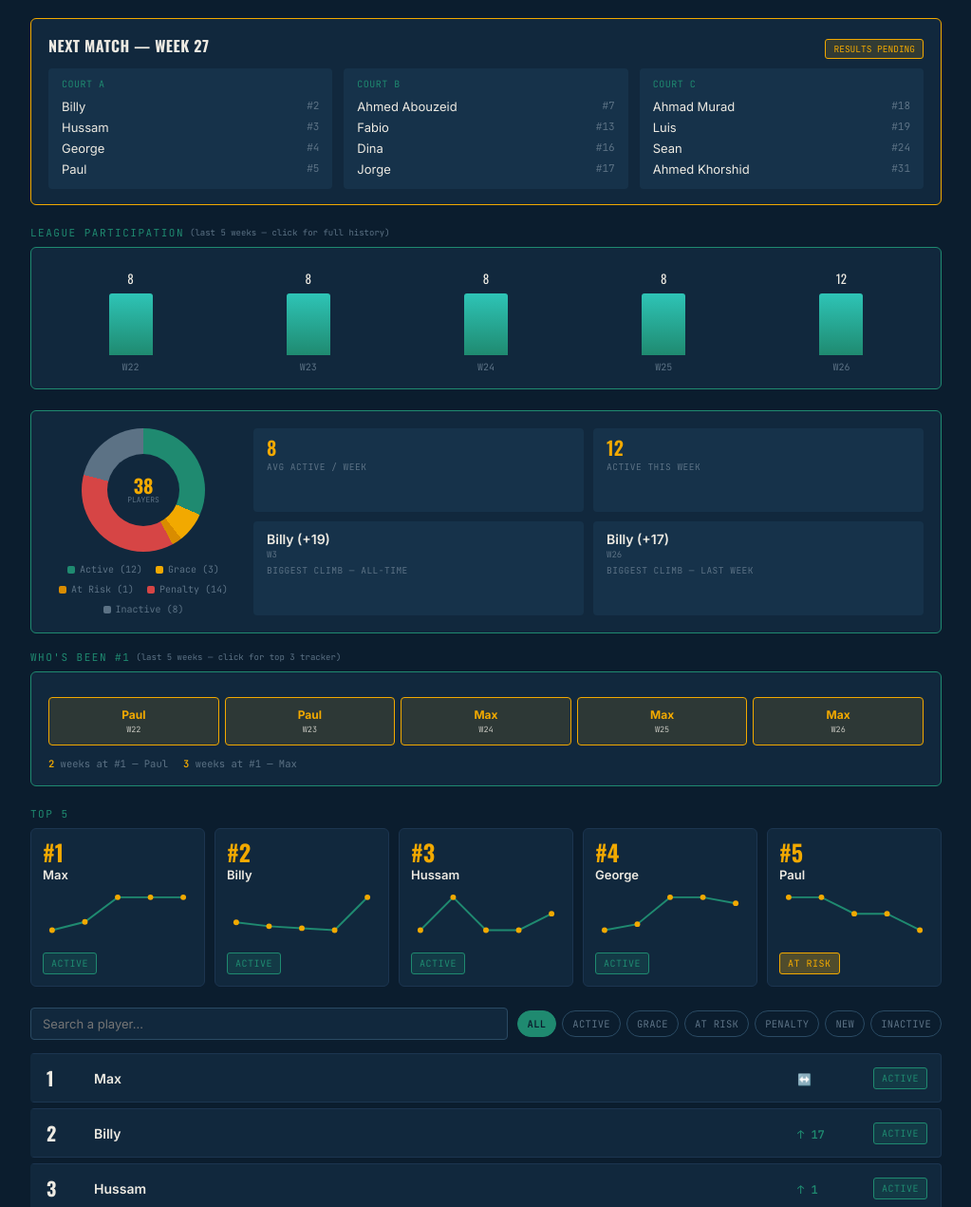
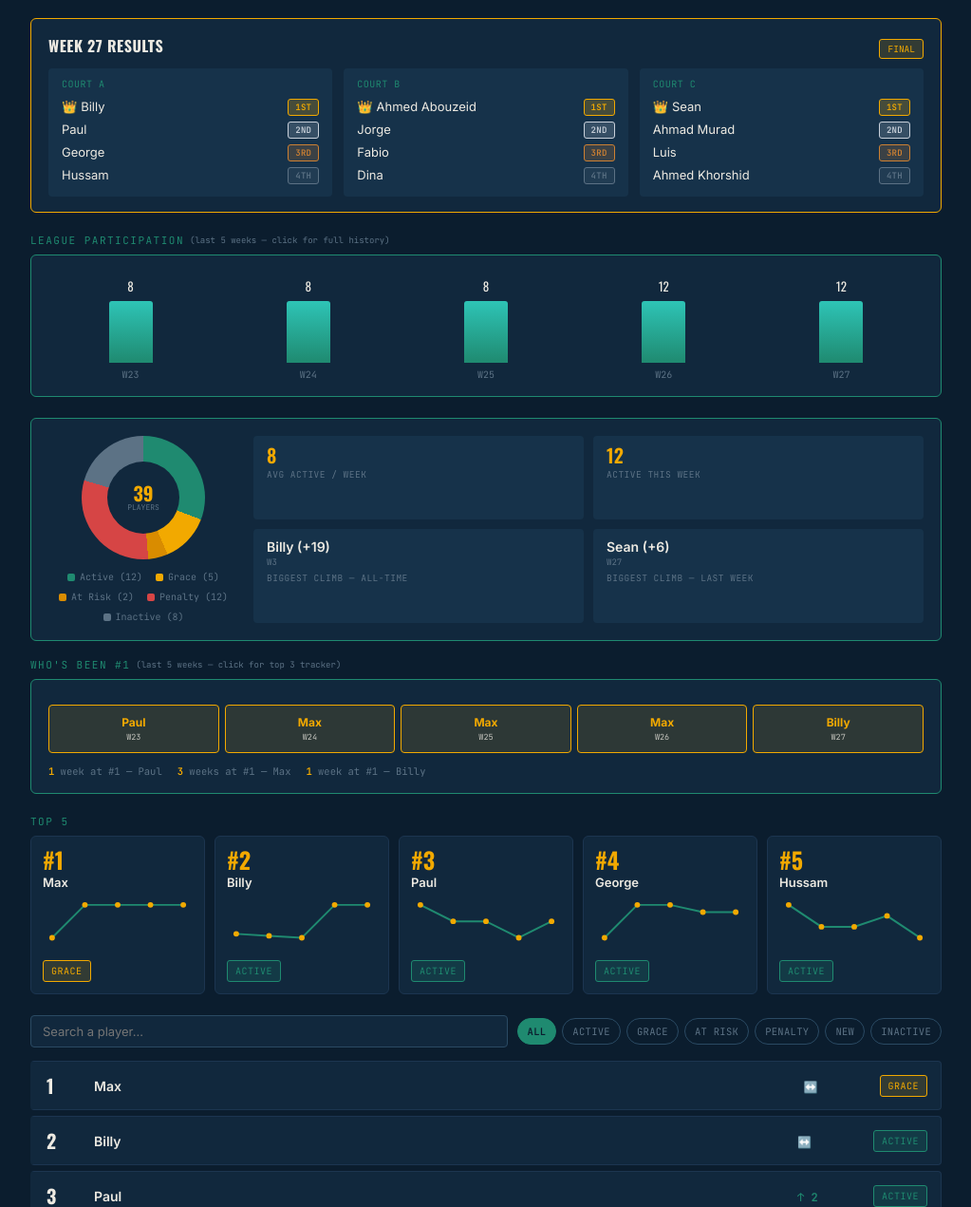
Before and after one commit to benvcoca-source/legends-league, a plain HTML site: page index.html in a window 1280 px wide. Shown: the part 104-1375 px from the top of the page at 95% size, without its empty margins (128-1151 px from the left). Drawn offline with nearby package versions, Linux system fonts and the light colour scheme.

Commit message:
Week 27 results: standings through Week 27

```diff
--- a/index.html
+++ b/index.html
@@ -215,7 +215,7 @@
   <div class="ll-header">
     <div>
       <div class="ll-title">Legends<span>League</span></div>
-      <div class="ll-subtitle">OAKVILLE PADEL ORGANIZATION &mdash; STANDINGS THROUGH WEEK 26</div>
+      <div class="ll-subtitle">OAKVILLE PADEL ORGANIZATION &mdash; STANDINGS THROUGH WEEK 27</div>
     </div>
   </div>
 
@@ -263,48 +263,49 @@
 
 <script>
 (function(){
-  const weekLabels = ['W1','W2','W3','W4','W5','W6','W7','W8','W9','W10','W11','W12','W13','W14','W15','W16','W17','W18','W19','W20','W21','W22','W23','W24','W25','W26'];
+  const weekLabels = ['W1','W2','W3','W4','W5','W6','W7','W8','W9','W10','W11','W12','W13','W14','W15','W16','W17','W18','W19','W20','W21','W22','W23','W24','W25','W26','W27'];
 
   // Full season rank history, W4 through W23. null = not yet in league.
   const players = [
-    {name:"Max", hist:[4,1,2,1,2,1,1,2,2,2,1,2,3,3,3,3,3,5,8,10,12,5,4,1,1,1], status:"Active", wins:7, weeksPlayed:16, weeksEligible:24},
-    {name:"Subhan", hist:[22,21,8,2,3,4,4,6,4,4,4,4,2,2,1,1,1,1,1,1,1,3,5,9,11,15], status:"Penalty", wins:5, weeksPlayed:9, weeksEligible:24},
-    {name:"Billy", hist:[21,20,1,3,1,2,2,1,1,1,2,3,4,4,4,4,4,6,9,11,13,15,17,18,19,2], status:"Active", wins:3, weeksPlayed:12, weeksEligible:24},
-    {name:"Hussam", hist:[2,2,3,4,6,6,6,4,6,8,10,12,15,17,18,11,11,10,12,14,7,4,2,4,4,3], status:"Active", wins:1, weeksPlayed:7, weeksEligible:24},
-    {name:"Andreu", hist:[1,3,4,5,4,8,12,13,14,14,13,10,14,13,15,18,19,22,23,25,26,26,26,26,26,27], status:"Penalty", wins:1, weeksPlayed:4, weeksEligible:24},
-    {name:"George", hist:[17,16,20,6,5,5,5,7,11,13,15,17,19,21,21,22,22,24,25,18,18,13,11,2,2,4], status:"Active", wins:4, weeksPlayed:9, weeksEligible:24},
-    {name:"Ismail", hist:[3,4,5,7,9,9,8,5,7,5,5,5,7,9,11,14,16,18,22,24,22,21,12,13,10,14], status:"Penalty", wins:0, weeksPlayed:7, weeksEligible:24},
-    {name:"Roman", hist:[5,5,6,8,10,17,18,18,18,20,20,22,24,25,24,25,25,19,21,22,25,25,25,25,25,26], status:"Penalty", wins:0, weeksPlayed:1, weeksEligible:24},
-    {name:"Saad", hist:[6,6,7,9,12,18,19,19,19,21,21,23,25,26,25,26,26,27,27,27,28,28,28,28,28,29], status:"Penalty", wins:0, weeksPlayed:1, weeksEligible:24},
-    {name:"Asdaq", hist:[20,22,9,10,7,2,3,3,3,3,3,1,1,1,33,33,33,33,33,29,30,30,30,30,30,31], status:"Locked", wins:3, weeksPlayed:9, weeksEligible:15, locked:true},
-    {name:"Jon", hist:[18,19,10,11,8,7,7,11,9,9,8,8,11,11,10,13,12,12,11,13,15,17,19,20,21,22], status:"Penalty", wins:1, weeksPlayed:8, weeksEligible:24},
-    {name:"Ben", hist:[7,7,11,12,11,12,11,12,13,12,11,9,12,12,12,8,7,4,4,5,5,7,7,8,8,9], status:"Active", wins:2, weeksPlayed:19, weeksEligible:24},
-    {name:"Abdo", hist:[8,8,12,13,16,19,20,20,20,22,22,24,26,27,26,27,27,28,28,31,32,32,32,32,32,33], status:"Locked", wins:0, weeksPlayed:0, weeksEligible:18, locked:true},
-    {name:"Waqaas", hist:[9,9,13,14,15,15,16,16,16,17,18,18,18,16,14,12,14,15,16,16,11,11,13,14,13,11], status:"Grace", wins:0, weeksPlayed:15, weeksEligible:24},
-    {name:"Liam", hist:[10,10,14,15,17,20,21,21,21,23,23,25,27,28,27,28,28,29,29,32,33,33,33,33,33,34], status:"Locked", wins:0, weeksPlayed:0, weeksEligible:18, locked:true},
-    {name:"Rodrigo", hist:[11,11,15,16,18,21,22,23,23,24,24,26,28,29,28,29,29,30,30,28,29,29,29,29,29,30], status:"Penalty", wins:0, weeksPlayed:1, weeksEligible:24},
-    {name:"Kian", hist:[12,12,16,17,19,22,23,24,24,25,25,27,29,30,29,30,30,31,31,33,34,34,34,34,34,35], status:"Locked", wins:0, weeksPlayed:0, weeksEligible:18, locked:true},
-    {name:"Emjay", hist:[13,13,17,18,20,23,24,25,25,26,26,29,31,31,30,31,31,32,32,35,21,20,14,15,17,20], status:"Penalty", wins:0, weeksPlayed:2, weeksEligible:24},
-    {name:"Peps", hist:[14,14,18,19,21,24,25,26,26,27,27,30,32,32,31,32,32,35,35,36,36,36,36,36,36,37], status:"Locked", wins:0, weeksPlayed:0, weeksEligible:18, locked:true},
-    {name:"M", hist:[15,15,19,20,22,25,26,27,27,28,28,31,33,33,32,35,35,36,36,37,37,37,37,37,37,38], status:"Locked", wins:0, weeksPlayed:0, weeksEligible:18, locked:true},
-    {name:"Joey", hist:[16,17,21,21,14,14,15,15,15,16,16,15,9,8,7,6,6,3,3,3,3,2,3,5,6,6], status:"Active", wins:1, weeksPlayed:15, weeksEligible:24},
-    {name:"Omar", hist:[null,null,null,22,23,16,17,17,17,19,19,21,23,24,23,24,24,26,17,17,16,18,20,21,22,23], status:"Penalty", wins:1, weeksPlayed:2, weeksEligible:23},
-    {name:"Ahmed Abouzeid", hist:[null,null,null,23,24,10,9,8,12,11,12,14,17,19,20,21,21,13,6,4,4,6,6,6,5,7], status:"Active", wins:4, weeksPlayed:12, weeksEligible:23},
-    {name:"Paul", hist:[19,18,22,24,13,13,13,9,5,6,6,6,5,5,2,2,2,2,2,2,2,1,1,3,3,5], status:"At Risk", wins:9, weeksPlayed:18, weeksEligible:24},
-    {name:"Mohammed", hist:[23,23,23,25,25,11,10,10,8,7,7,7,10,10,9,10,10,9,7,8,10,12,15,7,7,8], status:"Active", wins:2, weeksPlayed:11, weeksEligible:24},
-    {name:"Fabio", hist:[null,null,null,26,26,26,27,22,22,18,17,20,21,20,16,15,13,14,14,6,8,9,9,12,14,13], status:"Active", wins:0, weeksPlayed:12, weeksEligible:23},
-    {name:"Ahmed Khalil", hist:[24,24,24,27,27,27,28,28,28,29,29,32,34,34,34,34,34,34,34,34,35,35,35,35,35,36], status:"Locked", wins:0, weeksPlayed:0, weeksEligible:15, locked:true},
-    {name:"Sham", hist:[null,null,null,null,null,null,14,14,10,10,9,11,13,15,17,17,15,16,15,9,6,8,8,11,9,10], status:"Grace", wins:3, weeksPlayed:7, weeksEligible:20},
-    {name:"Mik", hist:[null,null,null,null,null,null,null,null,29,15,14,13,8,7,6,5,5,7,10,12,14,16,18,19,20,12], status:"Active", wins:3, weeksPlayed:4, weeksEligible:18},
-    {name:"Raj", hist:[null,null,null,null,null,null,null,null,30,30,30,19,20,18,19,20,20,23,24,26,27,27,27,27,27,28], status:"Penalty", wins:0, weeksPlayed:1, weeksEligible:18},
-    {name:"Sean", hist:[null,null,null,null,null,null,null,null,null,null,32,16,6,6,5,7,9,11,13,15,17,19,21,22,23,24], status:"Penalty", wins:2, weeksPlayed:2, weeksEligible:16},
-    {name:"Oomesh", hist:[null,null,null,null,null,null,null,null,null,null,31,28,22,23,22,23,23,25,26,30,31,31,31,31,31,32], status:"Locked", wins:0, weeksPlayed:0, weeksEligible:10, locked:true},
-    {name:"Dina", hist:[null,null,null,null,null,null,null,null,null,null,null,33,30,22,8,9,8,8,5,7,9,10,10,10,12,16], status:"Penalty", wins:0, weeksPlayed:8, weeksEligible:15},
-    {name:"Ahsan", hist:[null,null,null,null,null,null,null,null,null,null,null,null,16,14,13,16,18,21,19,20,20,22,23,23,24,25], status:"Penalty", wins:0, weeksPlayed:2, weeksEligible:14},
-    {name:"Luis", hist:[null,null,null,null,null,null,null,null,null,null,null,null,null,35,35,19,17,17,20,21,23,23,22,16,16,19], status:"Active", wins:0, weeksPlayed:9, weeksEligible:12},
-    {name:"Amr", hist:[null,null,null,null,null,null,null,null,null,null,null,null,null,null,null,null,36,20,18,19,19,14,16,17,18,21], status:"Penalty", wins:0, weeksPlayed:2, weeksEligible:9},
-    {name:"Jorge", hist:[null,null,null,null,null,null,null,null,null,null,null,null,null,null,null,null,null,null,37,23,24,24,24,24,15,17], status:"Grace", wins:0, weeksPlayed:1, weeksEligible:7},
-    {name:"Ahmad Murad", hist:[null,null,null,null,null,null,null,null,null,null,null,null,null,null,null,null,null,null,null,null,null,null,null,null,null,18], status:"Active", wins:0, weeksPlayed:1, weeksEligible:1}
+    {name:"Max", hist:[4,1,2,1,2,1,1,2,2,2,1,2,3,3,3,3,3,5,8,10,12,5,4,1,1,1,1], status:"Grace", wins:7, weeksPlayed:16, weeksEligible:25},
+    {name:"Subhan", hist:[22,21,8,2,3,4,4,6,4,4,4,4,2,2,1,1,1,1,1,1,1,3,5,9,11,15,17], status:"Penalty", wins:5, weeksPlayed:9, weeksEligible:25},
+    {name:"Billy", hist:[21,20,1,3,1,2,2,1,1,1,2,3,4,4,4,4,4,6,9,11,13,15,17,18,19,2,2], status:"Active", wins:4, weeksPlayed:13, weeksEligible:25},
+    {name:"Hussam", hist:[2,2,3,4,6,6,6,4,6,8,10,12,15,17,18,11,11,10,12,14,7,4,2,4,4,3,5], status:"Active", wins:1, weeksPlayed:8, weeksEligible:25},
+    {name:"Andreu", hist:[1,3,4,5,4,8,12,13,14,14,13,10,14,13,15,18,19,22,23,25,26,26,26,26,26,27,27], status:"Penalty", wins:1, weeksPlayed:4, weeksEligible:25},
+    {name:"George", hist:[17,16,20,6,5,5,5,7,11,13,15,17,19,21,21,22,22,24,25,18,18,13,11,2,2,4,4], status:"Active", wins:4, weeksPlayed:10, weeksEligible:25},
+    {name:"Ismail", hist:[3,4,5,7,9,9,8,5,7,5,5,5,7,9,11,14,16,18,22,24,22,21,12,13,10,14,16], status:"Penalty", wins:0, weeksPlayed:7, weeksEligible:25},
+    {name:"Roman", hist:[5,5,6,8,10,17,18,18,18,20,20,22,24,25,24,25,25,19,21,22,25,25,25,25,25,26,26], status:"Penalty", wins:0, weeksPlayed:1, weeksEligible:25},
+    {name:"Saad", hist:[6,6,7,9,12,18,19,19,19,21,21,23,25,26,25,26,26,27,27,27,28,28,28,28,28,29,29], status:"Penalty", wins:0, weeksPlayed:1, weeksEligible:25},
+    {name:"Asdaq", hist:[20,22,9,10,7,2,3,3,3,3,3,1,1,1,33,33,33,33,33,29,30,30,30,30,30,31,32], status:"Locked", wins:3, weeksPlayed:9, weeksEligible:15, locked:true},
+    {name:"Jon", hist:[18,19,10,11,8,7,7,11,9,9,8,8,11,11,10,13,12,12,11,13,15,17,19,20,21,22,23], status:"Penalty", wins:1, weeksPlayed:8, weeksEligible:25},
+    {name:"Ben", hist:[7,7,11,12,11,12,11,12,13,12,11,9,12,12,12,8,7,4,4,5,5,7,7,8,8,9,9], status:"Grace", wins:2, weeksPlayed:19, weeksEligible:25},
+    {name:"Abdo", hist:[8,8,12,13,16,19,20,20,20,22,22,24,26,27,26,27,27,28,28,31,32,32,32,32,32,33,34], status:"Locked", wins:0, weeksPlayed:0, weeksEligible:18, locked:true},
+    {name:"Waqaas", hist:[9,9,13,14,15,15,16,16,16,17,18,18,18,16,14,12,14,15,16,16,11,11,13,14,13,11,11], status:"At Risk", wins:0, weeksPlayed:15, weeksEligible:25},
+    {name:"Liam", hist:[10,10,14,15,17,20,21,21,21,23,23,25,27,28,27,28,28,29,29,32,33,33,33,33,33,34,35], status:"Locked", wins:0, weeksPlayed:0, weeksEligible:18, locked:true},
+    {name:"Rodrigo", hist:[11,11,15,16,18,21,22,23,23,24,24,26,28,29,28,29,29,30,30,28,29,29,29,29,29,30,30], status:"Penalty", wins:0, weeksPlayed:1, weeksEligible:25},
+    {name:"Kian", hist:[12,12,16,17,19,22,23,24,24,25,25,27,29,30,29,30,30,31,31,33,34,34,34,34,34,35,36], status:"Locked", wins:0, weeksPlayed:0, weeksEligible:18, locked:true},
+    {name:"Emjay", hist:[13,13,17,18,20,23,24,25,25,26,26,29,31,31,30,31,31,32,32,35,21,20,14,15,17,20,21], status:"Penalty", wins:0, weeksPlayed:2, weeksEligible:25},
+    {name:"Peps", hist:[14,14,18,19,21,24,25,26,26,27,27,30,32,32,31,32,32,35,35,36,36,36,36,36,36,37,38], status:"Locked", wins:0, weeksPlayed:0, weeksEligible:18, locked:true},
+    {name:"M", hist:[15,15,19,20,22,25,26,27,27,28,28,31,33,33,32,35,35,36,36,37,37,37,37,37,37,38,39], status:"Locked", wins:0, weeksPlayed:0, weeksEligible:18, locked:true},
+    {name:"Joey", hist:[16,17,21,21,14,14,15,15,15,16,16,15,9,8,7,6,6,3,3,3,3,2,3,5,6,6,6], status:"Grace", wins:1, weeksPlayed:15, weeksEligible:25},
+    {name:"Omar", hist:[null,null,null,22,23,16,17,17,17,19,19,21,23,24,23,24,24,26,17,17,16,18,20,21,22,23,24], status:"Penalty", wins:1, weeksPlayed:2, weeksEligible:24},
+    {name:"Ahmed Abouzeid", hist:[null,null,null,23,24,10,9,8,12,11,12,14,17,19,20,21,21,13,6,4,4,6,6,6,5,7,7], status:"Active", wins:5, weeksPlayed:13, weeksEligible:24},
+    {name:"Paul", hist:[19,18,22,24,13,13,13,9,5,6,6,6,5,5,2,2,2,2,2,2,2,1,1,3,3,5,3], status:"Active", wins:9, weeksPlayed:19, weeksEligible:25},
+    {name:"Mohammed", hist:[23,23,23,25,25,11,10,10,8,7,7,7,10,10,9,10,10,9,7,8,10,12,15,7,7,8,8], status:"Grace", wins:2, weeksPlayed:11, weeksEligible:25},
+    {name:"Fabio", hist:[null,null,null,26,26,26,27,22,22,18,17,20,21,20,16,15,13,14,14,6,8,9,9,12,14,13,14], status:"Active", wins:0, weeksPlayed:13, weeksEligible:24},
+    {name:"Ahmed Khalil", hist:[24,24,24,27,27,27,28,28,28,29,29,32,34,34,34,34,34,34,34,34,35,35,35,35,35,36,37], status:"Locked", wins:0, weeksPlayed:0, weeksEligible:15, locked:true},
+    {name:"Sham", hist:[null,null,null,null,null,null,14,14,10,10,9,11,13,15,17,17,15,16,15,9,6,8,8,11,9,10,10], status:"At Risk", wins:3, weeksPlayed:7, weeksEligible:21},
+    {name:"Mik", hist:[null,null,null,null,null,null,null,null,29,15,14,13,8,7,6,5,5,7,10,12,14,16,18,19,20,12,12], status:"Grace", wins:3, weeksPlayed:4, weeksEligible:19},
+    {name:"Raj", hist:[null,null,null,null,null,null,null,null,30,30,30,19,20,18,19,20,20,23,24,26,27,27,27,27,27,28,28], status:"Penalty", wins:0, weeksPlayed:1, weeksEligible:19},
+    {name:"Sean", hist:[null,null,null,null,null,null,null,null,null,null,32,16,6,6,5,7,9,11,13,15,17,19,21,22,23,24,18], status:"Active", wins:3, weeksPlayed:3, weeksEligible:17},
+    {name:"Oomesh", hist:[null,null,null,null,null,null,null,null,null,null,31,28,22,23,22,23,23,25,26,30,31,31,31,31,31,32,33], status:"Locked", wins:0, weeksPlayed:0, weeksEligible:10, locked:true},
+    {name:"Dina", hist:[null,null,null,null,null,null,null,null,null,null,null,33,30,22,8,9,8,8,5,7,9,10,10,10,12,16,15], status:"Active", wins:0, weeksPlayed:9, weeksEligible:16},
+    {name:"Ahsan", hist:[null,null,null,null,null,null,null,null,null,null,null,null,16,14,13,16,18,21,19,20,20,22,23,23,24,25,25], status:"Penalty", wins:0, weeksPlayed:2, weeksEligible:15},
+    {name:"Luis", hist:[null,null,null,null,null,null,null,null,null,null,null,null,null,35,35,19,17,17,20,21,23,23,22,16,16,19,20], status:"Active", wins:0, weeksPlayed:10, weeksEligible:13},
+    {name:"Amr", hist:[null,null,null,null,null,null,null,null,null,null,null,null,null,null,null,null,36,20,18,19,19,14,16,17,18,21,22], status:"Penalty", wins:0, weeksPlayed:2, weeksEligible:10},
+    {name:"Jorge", hist:[null,null,null,null,null,null,null,null,null,null,null,null,null,null,null,null,null,null,37,23,24,24,24,24,15,17,13], status:"Active", wins:0, weeksPlayed:2, weeksEligible:8},
+    {name:"Ahmad Murad", hist:[null,null,null,null,null,null,null,null,null,null,null,null,null,null,null,null,null,null,null,null,null,null,null,null,null,18,19], status:"Active", wins:0, weeksPlayed:2, weeksEligible:2},
+    {name:"Ahmed Khorshid", hist:[null,null,null,null,null,null,null,null,null,null,null,null,null,null,null,null,null,null,null,null,null,null,null,null,null,null,31], status:"Active", wins:0, weeksPlayed:1, weeksEligible:1}
   ];
 
   const participationFull = [
@@ -312,7 +313,7 @@
     {week:"W7", count:8},{week:"W8", count:8},{week:"W9", count:8},{week:"W10", count:8},
     {week:"W11", count:8},{week:"W12", count:12},{week:"W13", count:12},{week:"W14", count:8},
     {week:"W15", count:8},{week:"W16", count:8},{week:"W17", count:8},{week:"W18", count:8},
-    {week:"W19", count:12},{week:"W20", count:8},{week:"W21", count:12},{week:"W22", count:8},{week:"W23", count:8},{week:"W24", count:8},{week:"W25", count:8},{week:"W26", count:12}
+    {week:"W19", count:12},{week:"W20", count:8},{week:"W21", count:12},{week:"W22", count:8},{week:"W23", count:8},{week:"W24", count:8},{week:"W25", count:8},{week:"W26", count:12},{week:"W27", count:12}
   ];
   const participationLast5 = participationFull.slice(-5);
 
@@ -342,7 +343,8 @@
     {week:"W23", top3:["Paul","Hussam","Joey"]},
     {week:"W24", top3:["Max","George","Paul"]},
     {week:"W25", top3:["Max","George","Paul"]},
-    {week:"W26", top3:["Max","Billy","Hussam"]}
+    {week:"W26", top3:["Max","Billy","Hussam"]},
+    {week:"W27", top3:["Billy","Paul","George"]}
   ];
   const top3ByWeek = top3ByWeekFull.slice(-5);
   const numberOneByWeek = top3ByWeek.map(w => ({week:w.week, name:w.top3[0]}));
@@ -358,7 +360,7 @@
 
   const nextMatch = {
     week: "Week 27",
-    resultsIn: false,
+    resultsIn: true,
     courts: [
       {court: "Court A", players: [
         {name:"Billy", rank:2},
@@ -389,25 +391,25 @@
   // complete — its players render as a plain list (no medals/placement sort) instead of a
   // podium. Any player can carry a `note` string (e.g. an emoji) shown next to their name.
   const lastResults = {
-    week: "Week 26",
+    week: "Week 27",
     courts: [
       {court: "Court A", players: [
-        {name:"Max", placement:1},
-        {name:"Billy", placement:2},
-        {name:"Hussam", placement:3},
-        {name:"George", placement:4}
+        {name:"Billy", placement:1},
+        {name:"Paul", placement:2},
+        {name:"George", placement:3},
+        {name:"Hussam", placement:4}
       ]},
       {court: "Court B", players: [
-        {name:"Joey", placement:1},
-        {name:"Ahmed Abouzeid", placement:2},
-        {name:"Mohammed", placement:3},
-        {name:"Ben", placement:4}
+        {name:"Ahmed Abouzeid", placement:1},
+        {name:"Jorge", placement:2},
+        {name:"Fabio", placement:3},
+        {name:"Dina", placement:4}
       ]},
       {court: "Court C", players: [
-        {name:"Mik", placement:1},
-        {name:"Fabio", placement:2},
-        {name:"Ahmad Murad", placement:3},
-        {name:"Luis", placement:4}
+        {name:"Sean", placement:1},
+        {name:"Ahmad Murad", placement:2},
+        {name:"Luis", placement:3},
+        {name:"Ahmed Khorshid", placement:4}
       ]}
     ]
   };
```
